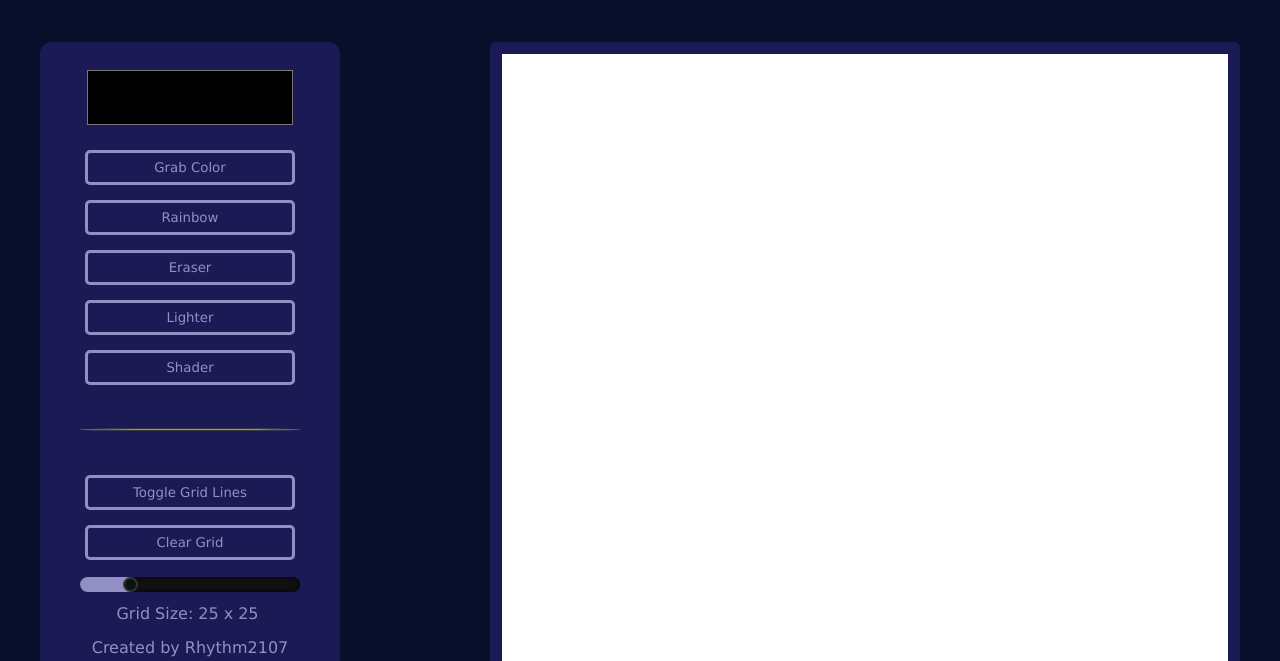
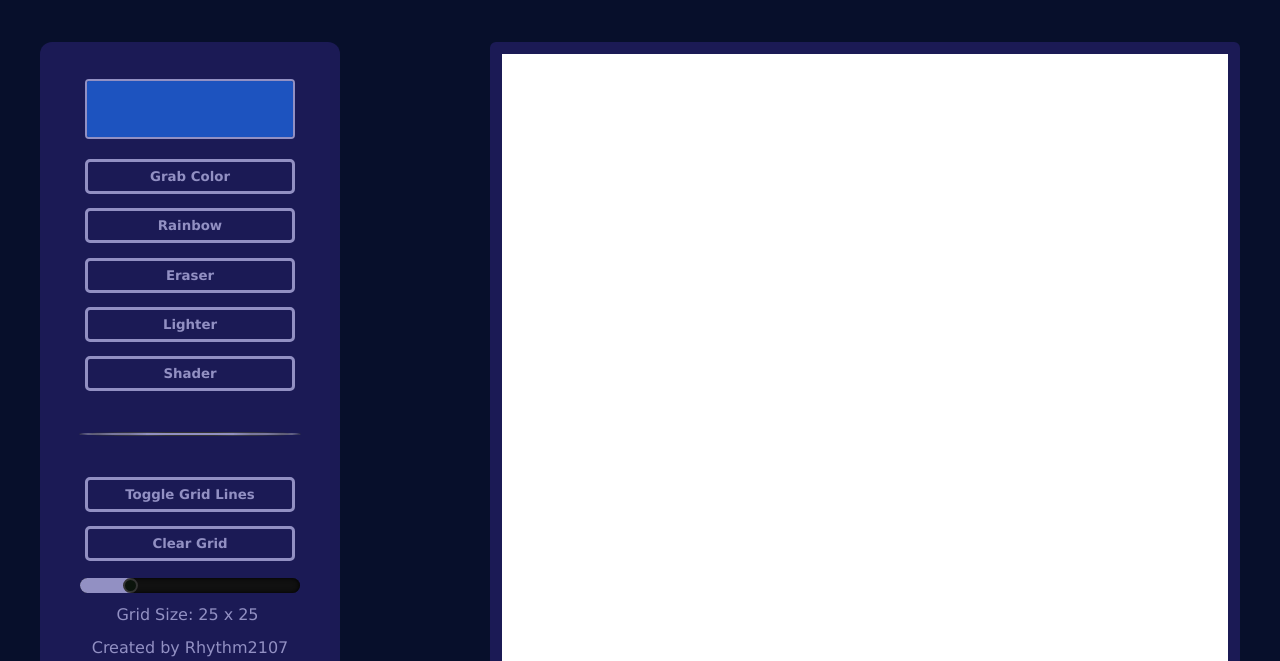
Before and after one commit to rhythm2107/etch-a-sketch, a plain HTML site: page index.html in a window 1280 px wide. Shown: the part 106-767 px from the top of the page. Drawn offline with Linux system fonts and the light colour scheme; a web font is replaced by a local one.

Commit message:
Update styling with final touches

```diff
--- a/index.html
+++ b/index.html
@@ -19,7 +19,8 @@
         </div>
         <div class="main">
             <div class="settings">
-                <div class="color-picker"><input type="color" id="colorPicker" value="#000000"></div>
+                <div class="color-picker-wrapper"></div>
+                <div class="color-picker"><input type="color" id="colorPicker" value="#1D53BF"></div>
                 <div class="color-grabber"><button id="color-grabber" class="button-off">Grab Color</button></div>
                 <div class="mode-rainbow"><button id="rainbow" class="button-off">Rainbow</button></div>
                 <div class="mode-eraser"><button id="eraser" class="button-off">Eraser</button></div>
--- a/styles.css
+++ b/styles.css
@@ -104,8 +104,14 @@ body {
     width: 220px;
 }
 
+input[type="color"] {
+    border: none; /* Removes default border */
+    padding: 0; /* Resets padding */
+    background: none; /* Removes any default background */
+}
+
 .color-picker input[type="color"] {
-    border: 0px solid var(--accent-color);
+    border: 2.8px solid var(--accent-color);
     height: 70%; /* Set height to ensure it fits well */
     cursor: pointer; /* Cursor changes to pointer to indicate it's clickable */
     width: 70%; /* Expand to fill its container */
@@ -114,12 +120,29 @@ body {
     margin: 0;
     justify-content: center;
     background: transparent;
+    box-sizing: border-box;
+    border-radius: 4px;
+    -webkit-appearance: none;
+}
+
+input[type="color"]::-webkit-color-swatch-wrapper {
+	padding: 0;
+}
+
+input[type="color"]::-webkit-color-swatch {
+	border: none;
 }
 
 .color-picker {
     display: flex;
     justify-content: center;
     align-items:center;
+}
+
+.color-picker::-webkit-color-swatch,
+.color-picker::-moz-color-swatch {
+  border-color: transparent;
+  border: none;
 }
 
 .settings div {
@@ -136,6 +159,7 @@ body {
     font-family: 'Lucida Sans', 'Lucida Sans Regular', 'Lucida Grande', 'Lucida Sans Unicode', Geneva, Verdana, sans-serif;
     transition: background-color 0.1s, color 0.1s;
     border-radius: 5px;
+    font-weight: 700;
 }
 
 @media (max-width: 1082px) {
```
